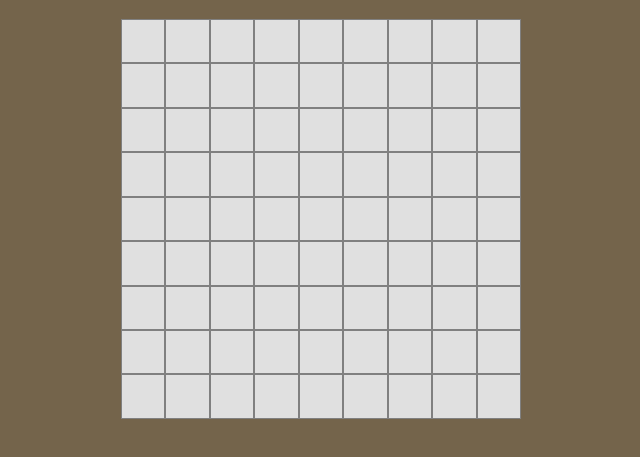
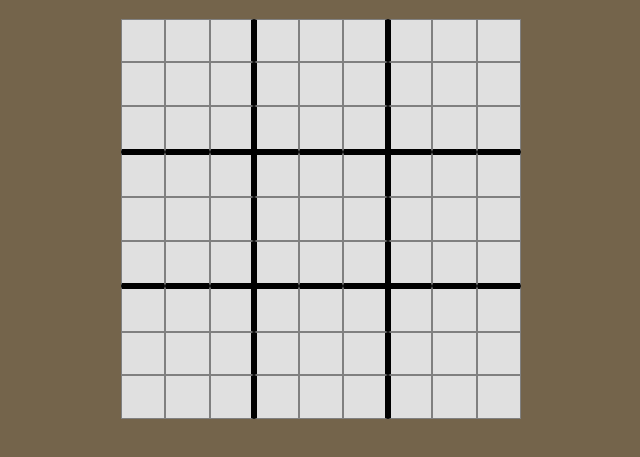
Before and after one commit to Biohazard980/Sudoku, a plain HTML site: page index.html in a window 1280 px wide. Shown: the part 61-518 px from the top of the page, without its empty margins (319-959 px from the left). Drawn offline with Linux system fonts and the light colour scheme.

Commit message:
Removed javascript in favor for an overlooked easier way of achieving the 9 boxes border effect in css

```diff
--- a/script.js
+++ b/script.js
@@ -30,12 +30,3 @@ for (let i = 0; i < rows; i++) {
   }
   rowNumTracker++;
 }
-
-
-for (i = 1; i <= 81; i++) {
-  if (Math.floor(i/3) == 0) {
-    // not sure whats going on here
-    document.getElementsByClassName('colNum-' + i).style.borderRight = "2px solid black";
-    console.log(i);
-  }
-}
--- a/style.css
+++ b/style.css
@@ -20,7 +20,22 @@ body {
 .grid-item {
   background-color: #e0e0e0;
   border: solid 1px gray;
-  /* border-right: ; */
-  padding: 10px;
+  /* padding: 10px; */
   text-align: center;
 }
+
+.colNum-3, .colNum-6 {
+  border-right: 3px solid black;
+}
+
+.colNum-4, .colNum-7 {
+  border-left: 3px solid black;
+}
+
+.rowNum-3, .rowNum-6 {
+  border-bottom: 3px solid black;
+}
+
+.rowNum-4, .rowNum-7 {
+  border-top: 3px solid black;
+}
```
